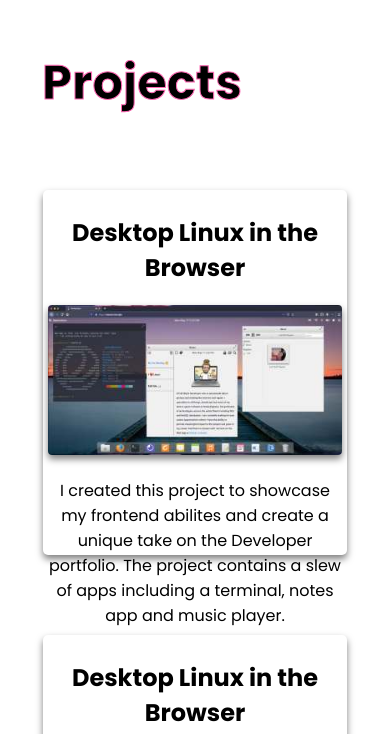
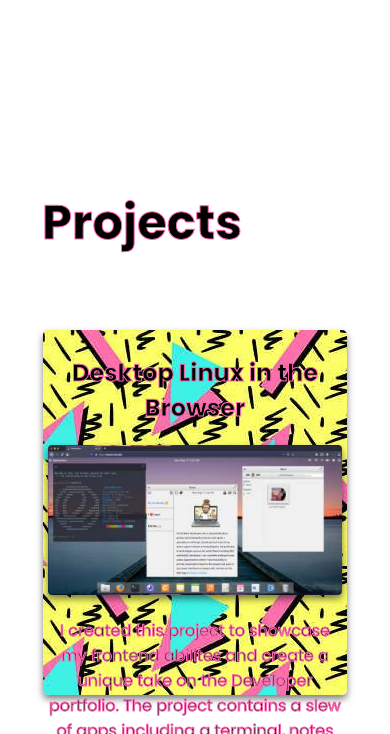
Before and after one commit to Wesley-Ryan/WesleyPortfolio, a React (Create React App) app: page / in a window 390 px wide. Shown: the part 784-1518 px from the top of the page. Built offline with nearby package versions, Linux system fonts and the light colour scheme.

Commit message:
corrected vh across all mobile

```diff
--- a/src/App.css
+++ b/src/App.css
@@ -89,6 +89,7 @@
   padding: 2px;
   position: relative;
   z-index: -10;
+  margin-top: 140px;
 }
 
 .projects-container {
--- a/src/App.js
+++ b/src/App.js
@@ -58,7 +58,7 @@
           top: 0,
           left: 0,
           background: `${activeTheme.background}`,
-          height: `100vh`,
+          height: `118vh`,
           clipPath: `polygon(0 0, 100% 0, 100% 85%, 0 100%)`,
         }}
         num={3}
--- a/src/components/Card.js
+++ b/src/components/Card.js
@@ -1,11 +1,15 @@
+import Projects from "../assets/project.jpg";
+
 const Card = (props) => {
   return (
     <div
       className="card"
       id="shadow-Lg"
       style={{
-        backgroundColor: `${props.activeTheme.secondaryBG}`,
+        background: `url(${Projects})`,
         color: `${props.activeTheme.secondaryFont}`,
+        WebkitTextStrokeWidth: `1px`,
+        WebkitTextStrokeColor: `${props.activeTheme.highlight}`,
       }}
     >
       <h2>{props.title}</h2>
```
Also changed, not shown: src/assets/project.jpg (added).
